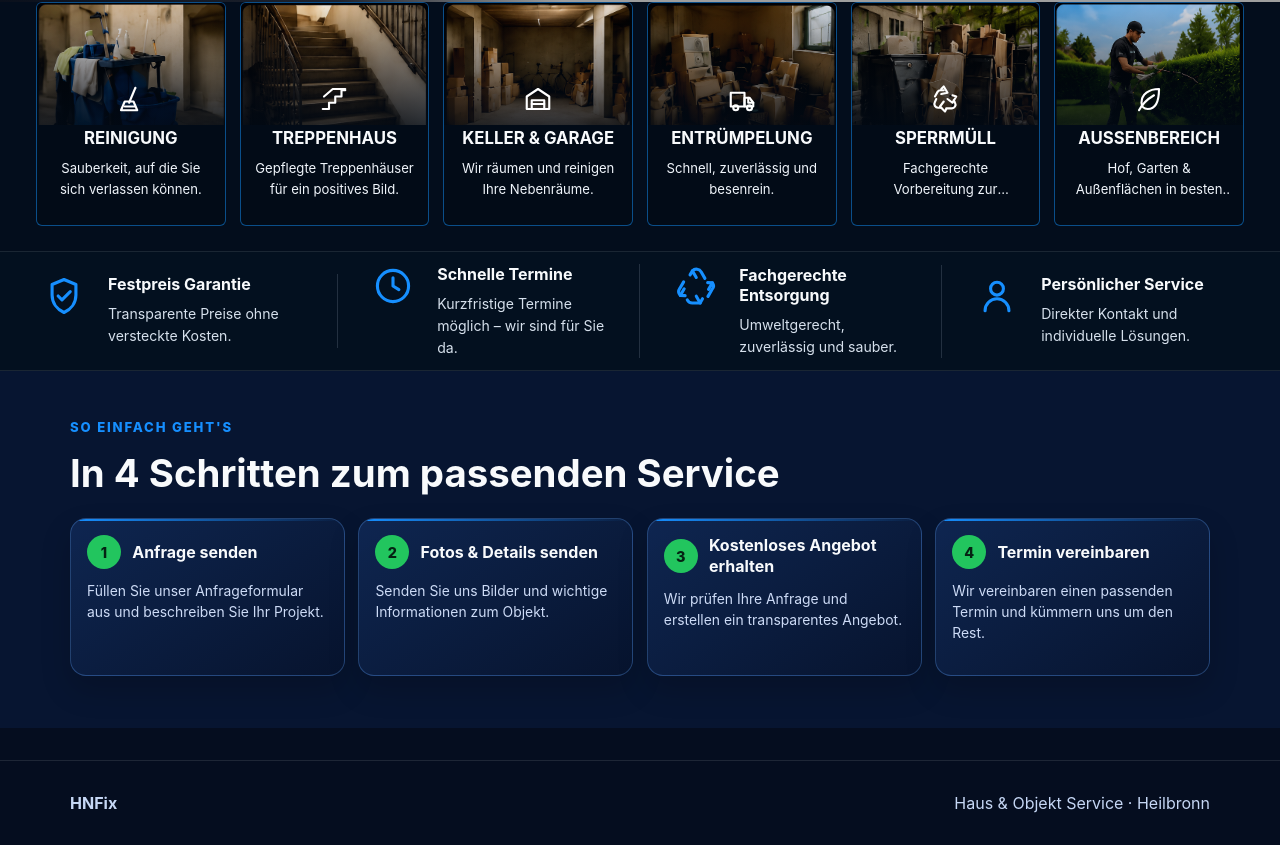
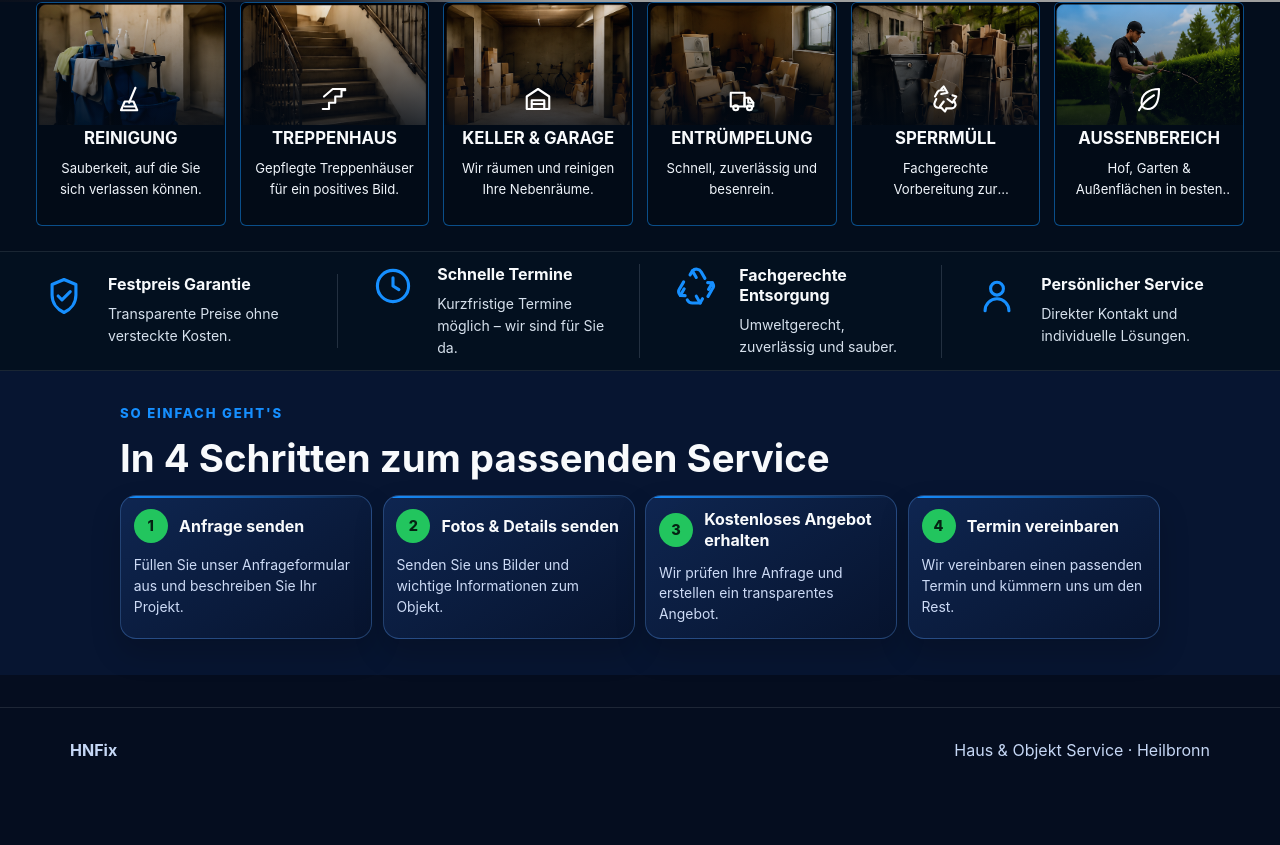
Before and after one commit to bfvgang-crypto/hnfix-website, a Next.js app: page / in a window 1280 px wide. Shown: the part 678-1523 px from the top of the page. After the commit the page ends 1470 px from the top, so only its background shows below. Built offline with nearby package versions, Linux system fonts and the light colour scheme; grey boxes are pictures that could not be loaded.

Commit message:
Compact 4 steps section spacing

```diff
--- a/app/globals.css
+++ b/app/globals.css
@@ -545,24 +545,28 @@ a {
 }
 
 .processSection {
-  padding: 3rem 0 3.25rem;
+  padding: 2.1rem 0 2.25rem;
+}
+
+.processSection .container {
+  width: min(1040px, calc(100% - 2.5rem));
 }
 
 .stepsGrid {
-  margin-top: 1.4rem;
+  margin-top: 0.85rem;
   display: grid;
   grid-template-columns: repeat(4, minmax(0, 1fr));
-  gap: 0.85rem;
+  gap: 0.65rem;
 }
 
 .stepCard {
   position: relative;
   overflow: hidden;
-  min-height: 158px;
+  min-height: 140px;
   background: linear-gradient(145deg, rgba(15, 39, 82, 0.96), rgba(7, 20, 46, 0.98));
   border-radius: 16px;
   border: 1px solid rgba(97, 167, 255, 0.3);
-  padding: 1rem;
+  padding: 0.8rem;
   box-shadow: 0 14px 30px rgba(0, 0, 0, 0.18);
 }
 
@@ -828,7 +832,7 @@ a {
 
 @media (max-width: 600px) {
   .processSection {
-    padding: 2.5rem 0;
+    padding: 2rem 0;
   }
 
   .stepsGrid {
```
